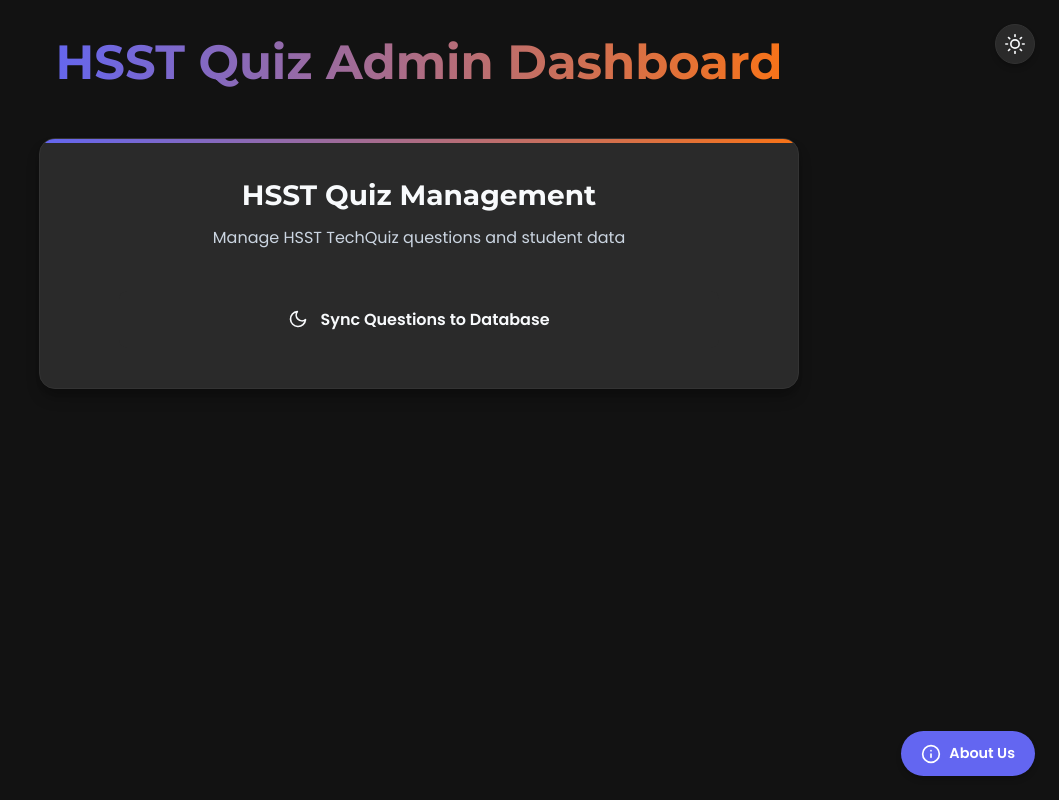
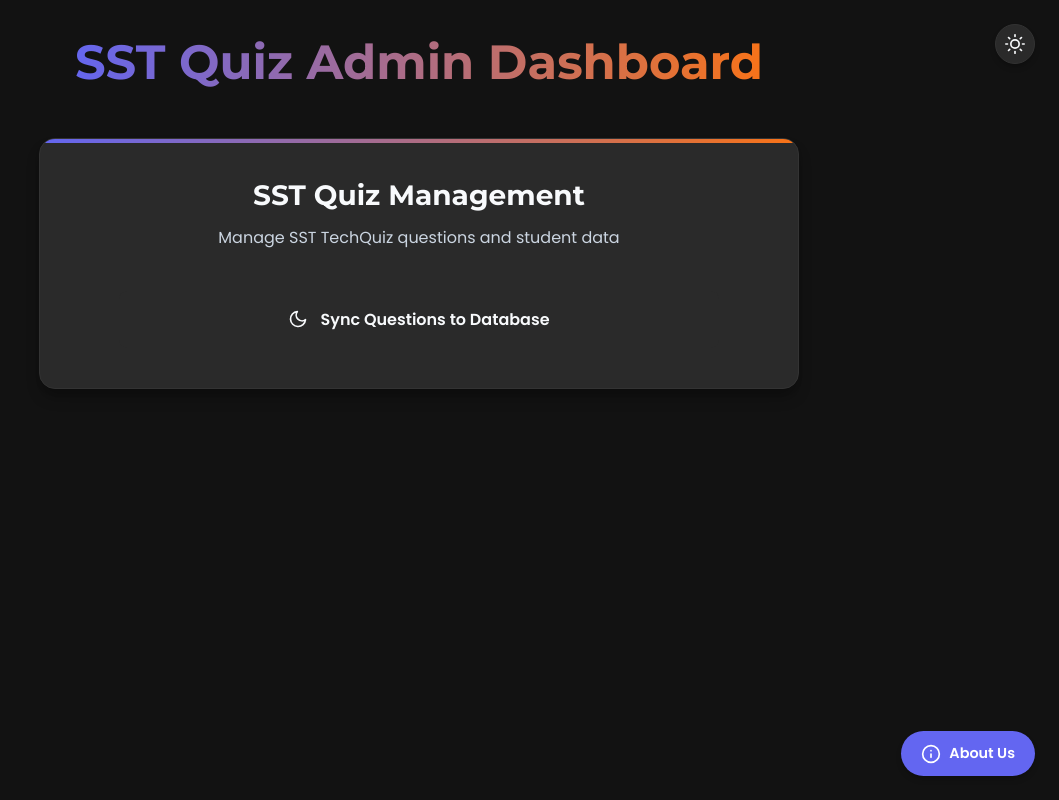
Before and after one commit to Hridesh-Srivastava/quiz-app-frontend, a React (Vite) app: page /admin in a window 1280 px wide. Shown: the whole page, without its empty margins (221-1280 px from the left). Built offline with nearby package versions, Linux system fonts and the light colour scheme.

Commit message:
refactor: Update branding from HSST to SST in Admin and Main components

```diff
--- a/src/components/Admin.jsx
+++ b/src/components/Admin.jsx
@@ -29,12 +29,12 @@ export default function Admin() {
 
   return (
     <div className="container admin-container">
-      <h1 className="title">HSST Quiz Admin Dashboard</h1>
+      <h1 className="title">SST Quiz Admin Dashboard</h1>
 
       <div className="admin-card">
         <div className="admin-header">
-          <h2 className="admin-title">HSST Quiz Management</h2>
-          <p className="admin-subtitle">Manage HSST TechQuiz questions and student data</p>
+          <h2 className="admin-title">SST Quiz Management</h2>
+          <p className="admin-subtitle">Manage SST TechQuiz questions and student data</p>
         </div>
 
         <div className="admin-actions">
--- a/src/components/Main.jsx
+++ b/src/components/Main.jsx
@@ -109,7 +109,7 @@ export default function Main() {
 
   return (
     <div className="container">
-      <h1 className="title">HSST TechQuiz Hub</h1>
+      <h1 className="title">SST TechQuiz Hub</h1>
 
       <div className="welcome-section">
         <div className="rules-card">
```
